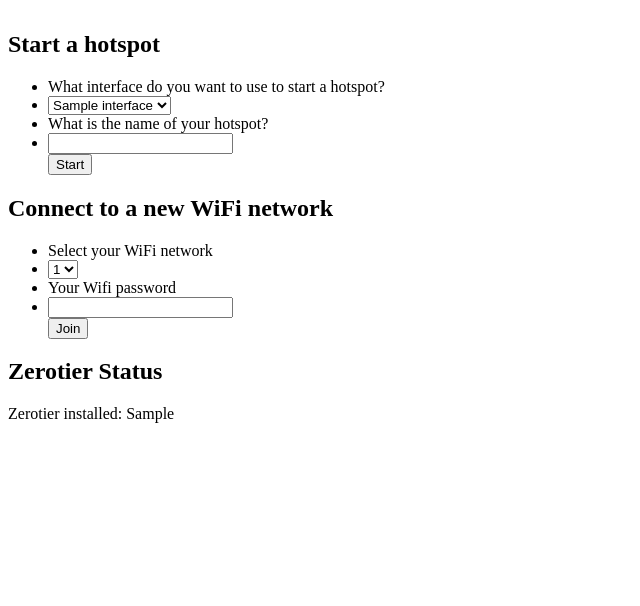
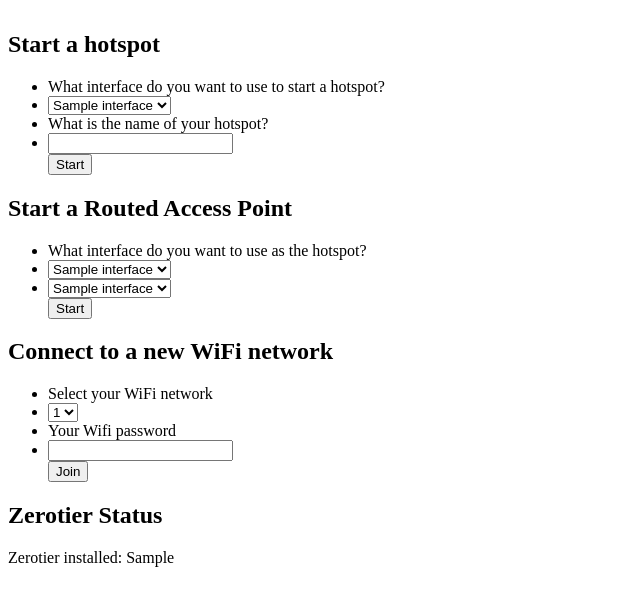
Before and after one commit to LaboratoryForPlayfulComputation/FireFiConfig, a Flask app: template fast-app/templates/index.html in a window 1280 px wide. Shown: the part 134-740 px from the top of the page, without its empty margins (0-640 px from the left). Run offline with Flask 2, Linux system fonts and the light colour scheme; the template is opened without the code that fills it: most values are stand-ins (such as "Sample title", 1, 10 or a date in 2020).

Commit message:
hotspot with usb adapter works

```diff
--- a/fast-app/templates/index.html
+++ b/fast-app/templates/index.html
@@ -43,6 +43,32 @@
     </form>
   </div>
   <div>
+    <h2>Start a Routed Access Point</h2>
+    <form id="start-routed-ap" action="{{ url_for('routed_ap')}}" method=post>
+    <ul>
+        <li><label for="ap_interface">What interface do you want to use as the hotspot?</label></li>
+
+        <li class="interface-options">
+          <select id="ap_interface" name="ap_interface">
+            {% for connection in connections_array %}
+
+              <option value="{{ connection['interface'] }}">{{ connection['interface'] }}</option>
+            {% endfor %}
+          </select>
+        </li>
+        <li class="interface-options">
+          <select id="wifi_interface" name="wifi_interface">
+            {% for connection in connections_array %}
+
+              <option value="{{ connection['interface'] }}">{{ connection['interface'] }}</option>
+            {% endfor %}
+          </select>
+        </li>
+        <button type="submit" class="btn btn-primary hotspot-start-button" form="start-routed-ap" id="start-routed-ap-btn">Start</button>
+    </ul>
+    </form>
+  </div>
+  <div>
     <h2> Connect to a new WiFi network </h2>
     <form id="join-network" action="{{ url_for('save_credentials')}}" method=post>
     <ul>
--- a/requirements.txt
+++ /dev/null
@@ -1 +0,0 @@
-flask
```
Also changed, not shown: fast-app/main.py (+32 -5 lines), 7 other files.
